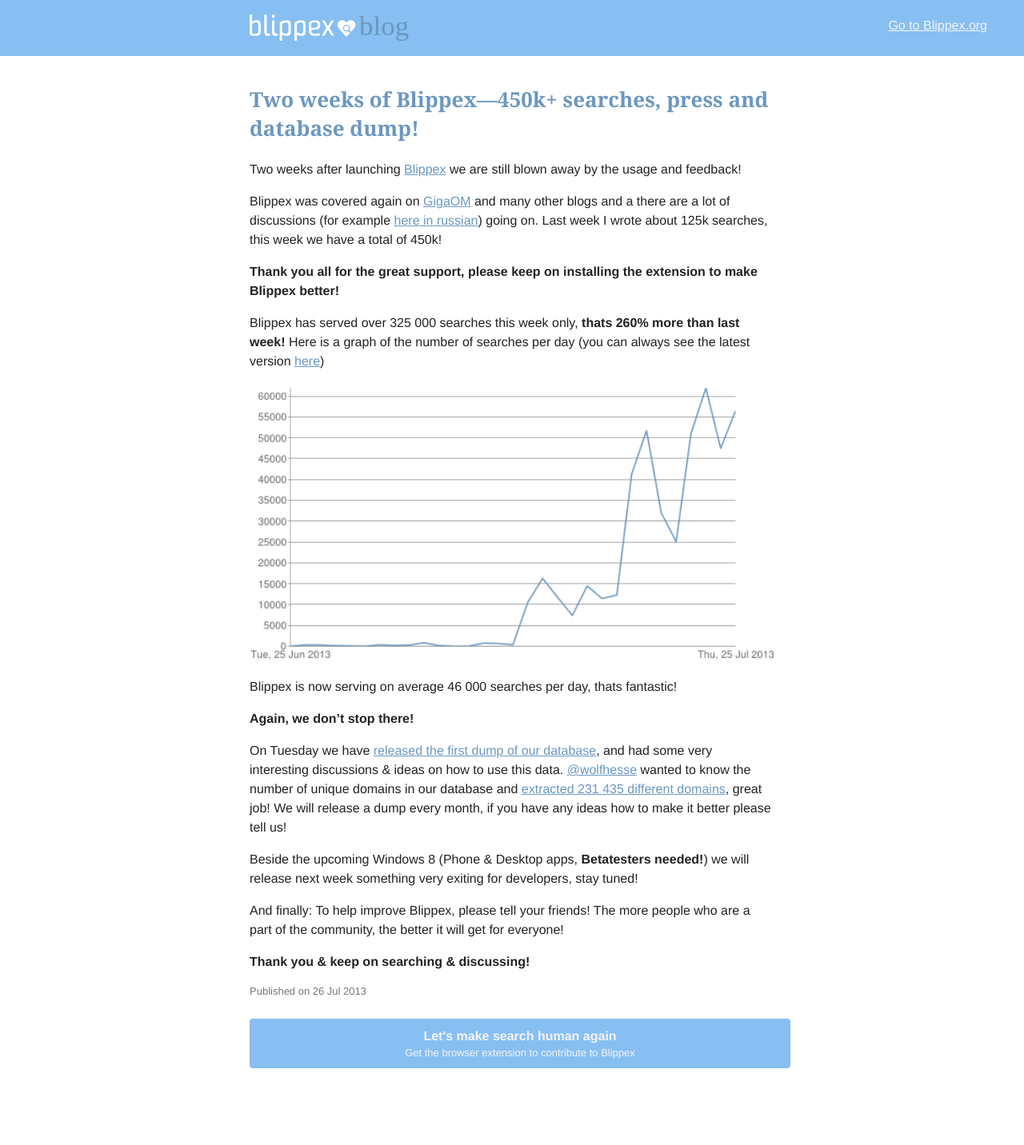
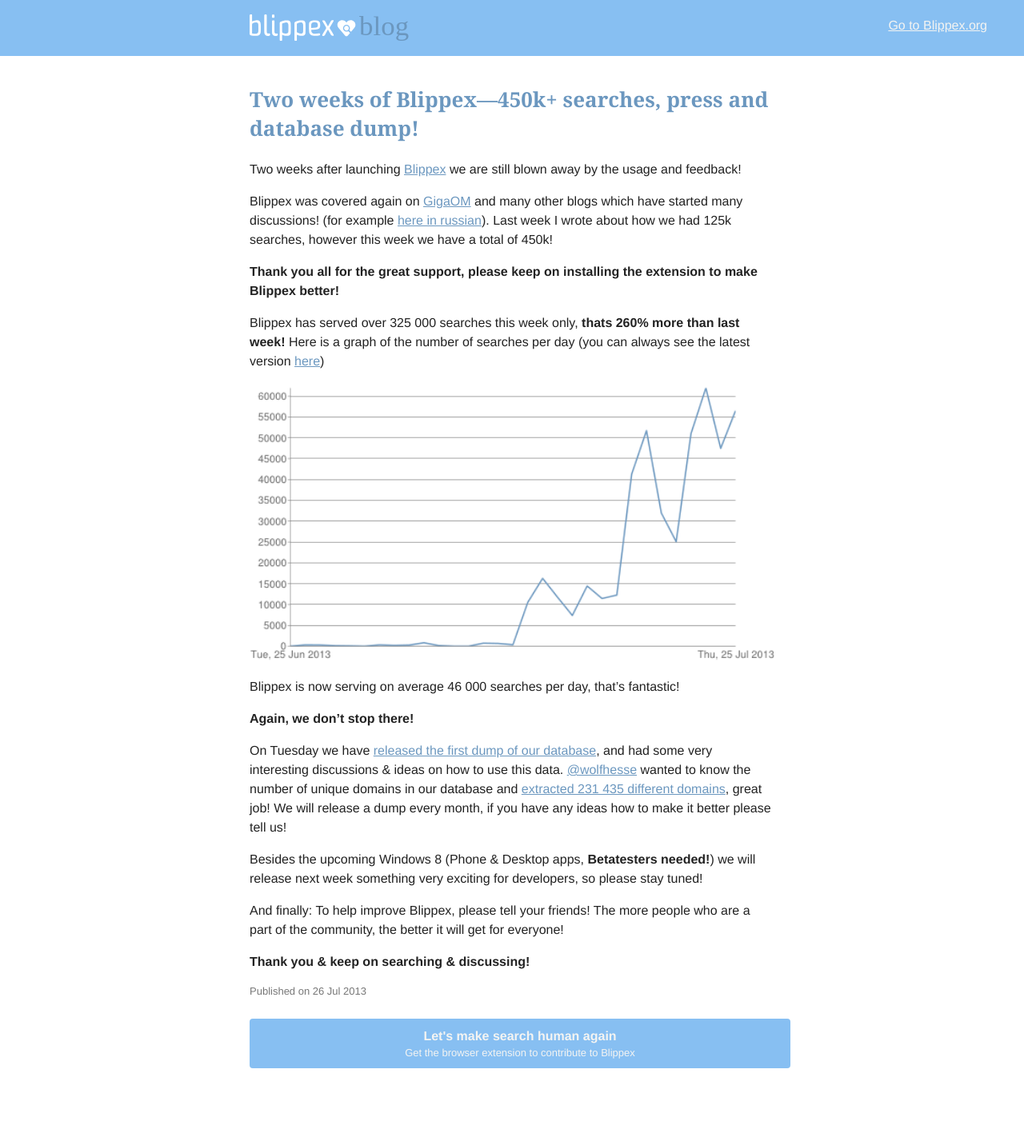
Before and after one commit to blippex/blippex.github.io, a Jekyll site: the page built from _posts/2013-07-26-two-weeks-of-blippex.markdown, in a window 1280 px wide. Shown: the whole page at 80% size. Built offline with Jekyll 4.4.1, drawn with Linux system fonts in a browser that asks for light colours; comment, search, counter and statistics services are not loaded.

```diff
--- a/_posts/2013-07-26-two-weeks-of-blippex.markdown
+++ b/_posts/2013-07-26-two-weeks-of-blippex.markdown
@@ -7,7 +7,7 @@
 
 Two weeks after launching [Blippex](https://www.blippex.org/) we are still blown away by the usage and feedback!
 
-Blippex was covered again on [GigaOM](http://gigaom.com/2013/07/25/how-blippex-handles-the-data-behind-its-time-driven-search-engine//) and many other blogs and a there are a lot of discussions (for example [here in russian](http://habrahabr.ru/post/187088/)) going on. Last week I wrote about 125k searches, this week we have a total of 450k!<!-- more -->
+Blippex was covered again on [GigaOM](http://gigaom.com/2013/07/25/how-blippex-handles-the-data-behind-its-time-driven-search-engine//) and many other blogs which have started many discussions! (for example [here in russian](http://habrahabr.ru/post/187088/)). Last week I wrote about how we had 125k searches, however this week we have a total of 450k!<!-- more -->
 
 **Thank you all for the great support, please keep on installing the extension to make Blippex better!**
 
@@ -15,14 +15,14 @@
 
 ![Searches on Blippex](/css/img/posts/searches-per-day1.png)
 
-Blippex is now serving on average 46 000 searches per day, thats fantastic!
+Blippex is now serving on average 46 000 searches per day, that's fantastic!
 
 **Again, we don’t stop there!**
 
 On Tuesday we have [released the first dump of our database](http://blippex.github.io/updates/2013/07/23/First-database-dump.html), and had some very interesting discussions & ideas on how to use this data.
 [@wolfhesse](https://twitter.com/wolfhesse/status/360426512316514305) wanted to know the number of unique domains in our database and [extracted 231 435 different domains](https://github.com/wolfhesse/r20130523/blob/master/data.d/rel.r.d/export.roots.r20130725.lst.gz), great job! We will release a dump every month, if you have any ideas how to make it better please tell us!
 
-Beside the upcoming Windows 8 (Phone & Desktop apps, **Betatesters needed!**) we will release next week something very exiting for developers, stay tuned!
+Besides the upcoming Windows 8 (Phone & Desktop apps, **Betatesters needed!**) we will release next week something very exciting for developers, so please stay tuned!
 
 And finally: To help improve Blippex, please tell your friends! The more people who are a part of the community, the better it will get for everyone!
 
```
